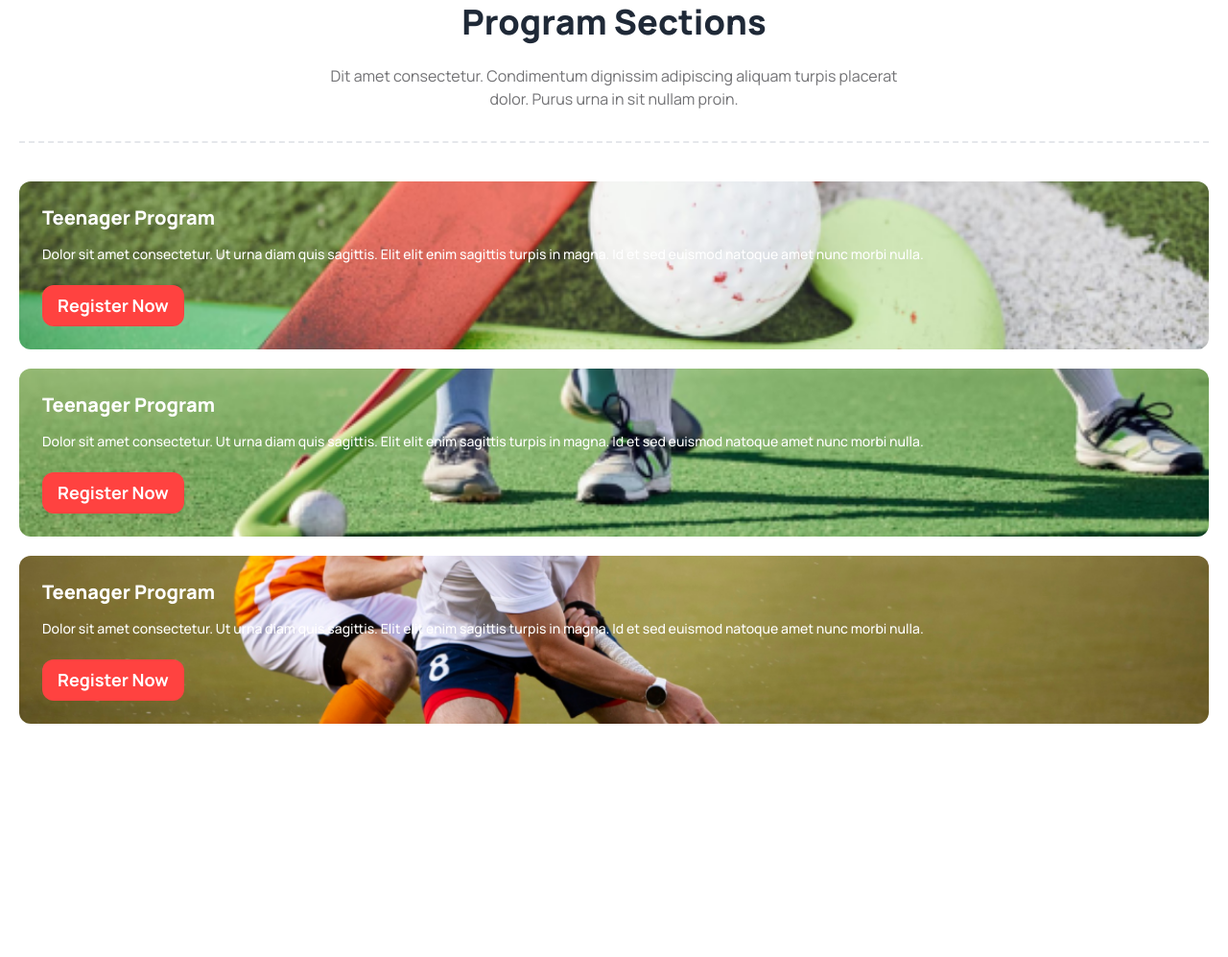
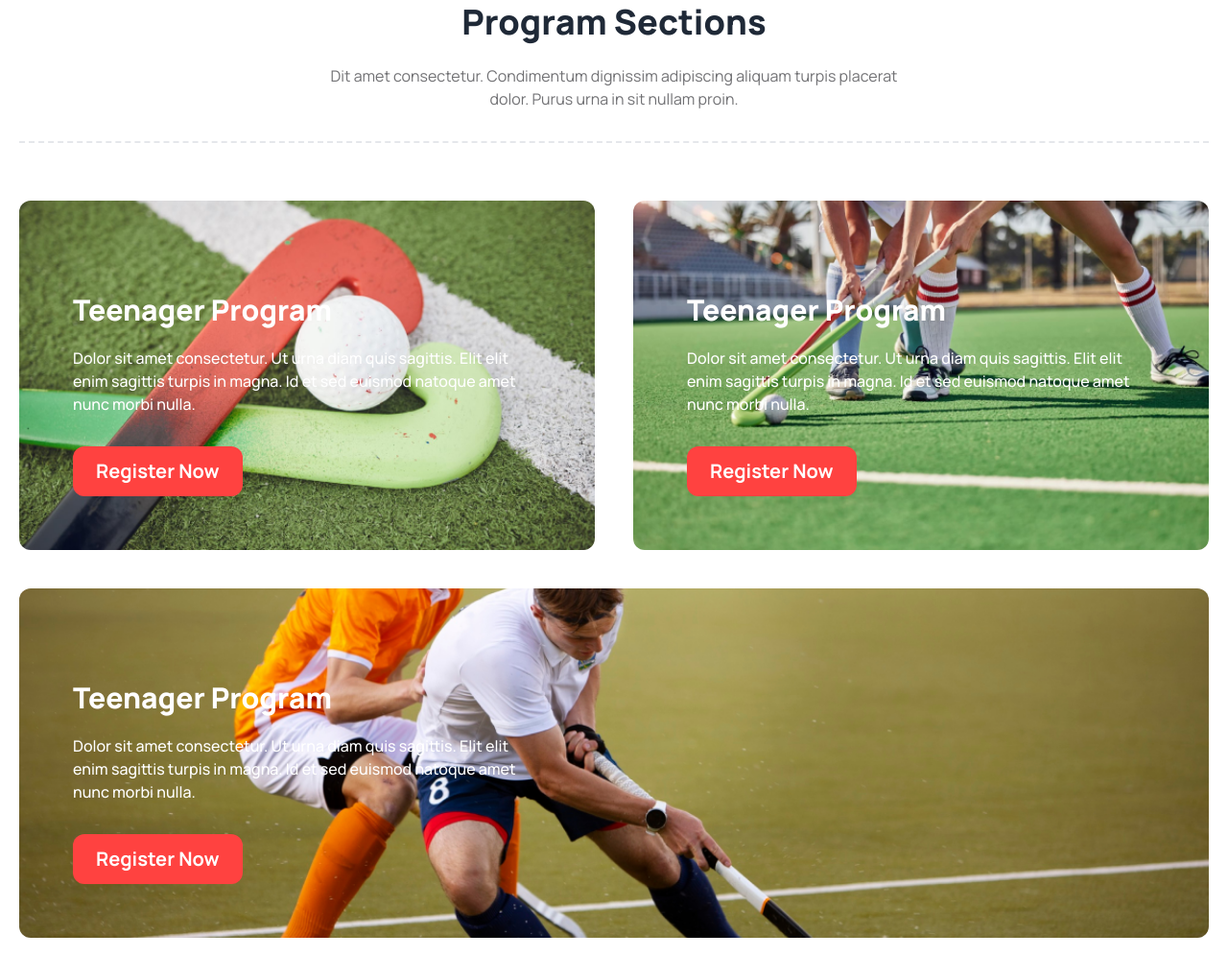
Before and after one commit to asrafulislamwd/web-hockeys-a3, a plain HTML site: page index.html in a window 1280 px wide. Shown: the part 1527-2524 px from the top of the page at 96% size. Before the commit the page ends 2301 px from the top, so only its background shows below. Drawn offline with nearby package versions, Linux system fonts and the light colour scheme.

Commit message:
Program Sections complete

```diff
--- a/index.html
+++ b/index.html
@@ -194,52 +194,56 @@
               nullam proin.</p>
           </div>
           <!-- Program Sections content  -->
-          <div class="">
+          <div class="lg:grid lg:grid-cols-2">
             <!-- program 1 -->
             <div class="m-5 bg-[url('/images/2.png')] bg-cover bg-center bg-no-repeat rounded-xl">
-              <div class="p-6">
-                <h3 class="text-white text-xl font-extrabold pb-3">Teenager Program</h3>
-                <p class="text-white text-sm leading-6 font-medium">Dolor sit amet consectetur. Ut urna diam quis
+              <div class="p-6 lg:p-14">
+                <h3 class="text-white text-xl font-extrabold pb-3 lg:text-3xl lg:pt-10">Teenager Program</h3>
+                <p class="text-white text-sm leading-6 font-medium lg:pt-2 lg:text-base">Dolor sit amet consectetur. Ut
+                  urna diam
+                  quis
                   sagittis. Elit
-                  elit enim
+                  elit <br> enim
                   sagittis
                   turpis in magna. Id
                   et sed euismod
-                  natoque amet nunc morbi nulla.</p>
+                  natoque amet <br> nunc morbi nulla.</p>
                 <button type="button"
-                  class="bg-[#FF4240] text-white text-[18px] font-bold mt-5 py-2 px-4 rounded-xl">Register
+                  class="bg-[#FF4240] text-white text-[18px] font-bold mt-5 py-2 px-4 rounded-xl lg:text-xl lg:px-6 lg:py-3 lg:mt-8">Register
                   Now</button>
               </div>
             </div>
             <!-- prohram 2 -->
             <div class="m-5 bg-[url('/images/3.png')] bg-cover bg-center bg-no-repeat rounded-xl">
-              <div class="p-6">
-                <h3 class="text-white text-xl font-extrabold pb-3">Teenager Program</h3>
-                <p class="text-white text-sm leading-6 font-medium">Dolor sit amet consectetur. Ut urna diam quis
+              <div class="p-6 lg:p-14">
+                <h3 class="text-white text-xl font-extrabold pb-3 lg:text-3xl lg:pt-10">Teenager Program</h3>
+                <p class="text-white text-sm leading-6 font-medium lg:pt-2 lg:text-base">Dolor sit amet consectetur. Ut
+                  urna diam quis
                   sagittis. Elit
-                  elit enim
+                  elit <br> enim
                   sagittis
                   turpis in magna. Id
                   et sed euismod
-                  natoque amet nunc morbi nulla.</p>
+                  natoque amet <br> nunc morbi nulla.</p>
                 <button type="button"
-                  class="bg-[#FF4240] text-white text-[18px] font-bold mt-5 py-2 px-4 rounded-xl">Register
+                  class="bg-[#FF4240] text-white text-[18px] font-bold mt-5 py-2 px-4 rounded-xl lg:text-xl lg:px-6 lg:py-3 lg:mt-8">Register
                   Now</button>
               </div>
             </div>
             <!-- program 3 -->
-            <div class="m-5 bg-[url('/images/4.png')] bg-cover bg-center bg-no-repeat rounded-xl">
-              <div class="p-6">
-                <h3 class="text-white text-xl font-extrabold pb-3">Teenager Program</h3>
-                <p class="text-white text-sm leading-6 font-medium">Dolor sit amet consectetur. Ut urna diam quis
+            <div class="m-5 bg-[url('/images/4.png')] bg-cover bg-center bg-no-repeat rounded-xl lg:col-span-2">
+              <div class="p-6 lg:p-14">
+                <h3 class="text-white text-xl font-extrabold pb-3 lg:text-3xl lg:pt-10">Teenager Program</h3>
+                <p class="text-white text-sm leading-6 font-medium lg:pt-2 lg:text-base">Dolor sit amet consectetur. Ut
+                  urna diam quis
                   sagittis. Elit
-                  elit enim
+                  elit <br> enim
                   sagittis
                   turpis in magna. Id
                   et sed euismod
-                  natoque amet nunc morbi nulla.</p>
+                  natoque amet <br> nunc morbi nulla.</p>
                 <button type="button"
-                  class="bg-[#FF4240] text-white text-[18px] font-bold mt-5 py-2 px-4 rounded-xl">Register
+                  class="bg-[#FF4240] text-white text-[18px] font-bold mt-5 py-2 px-4 rounded-xl lg:text-xl lg:px-6 lg:py-3 lg:mt-8">Register
                   Now</button>
               </div>
             </div>
```
